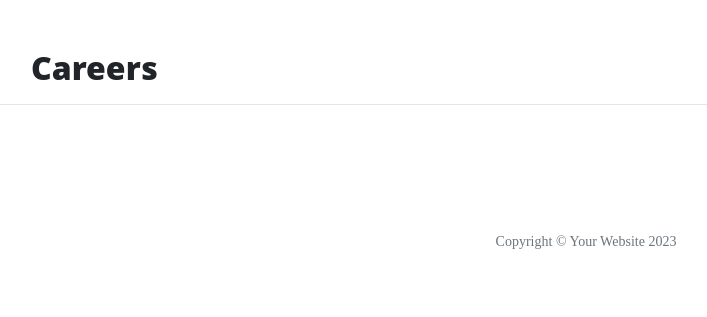
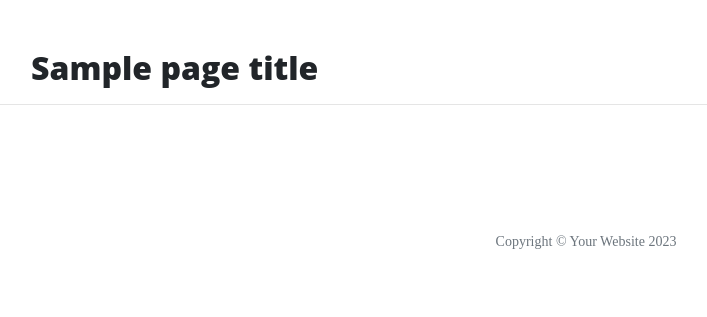
Before and after one commit to alcl2000/flask-experiments, a Flask app: template templates/careers.html in a window 1280 px wide. Shown: the part 629-946 px from the top of the page, without its empty margins (54-761 px from the left). Run offline with Flask 2, Linux system fonts and the light colour scheme; the template is opened without the code that fills it: most values are stand-ins (such as "Sample title", 1, 10 or a date in 2020); some libraries are stand-ins or nearby versions.

Commit message:
add: page title kwargs

```diff
--- a/templates/about.html
+++ b/templates/about.html
@@ -1,4 +1,4 @@
 {%extends "base.html"%}
 {% block content %}
-    <h2>About Page</h2>
+    <h2>{{page_title}}</h2>
 {%endblock%}
--- a/templates/careers.html
+++ b/templates/careers.html
@@ -1,4 +1,4 @@
 {%extends 'base.html'%}
 {%block content%}
-    <h2>Careers</h2>
+    <h2>{{page_title}}</h2>
 {%endblock%}
--- a/templates/contact.html
+++ b/templates/contact.html
@@ -1,4 +1,4 @@
 {%extends "base.html"%}
 {% block content %}
-    <h2>Contact Page</h2>
+    <h2>{{ page_title}}</h2>
 {%endblock%}
```
